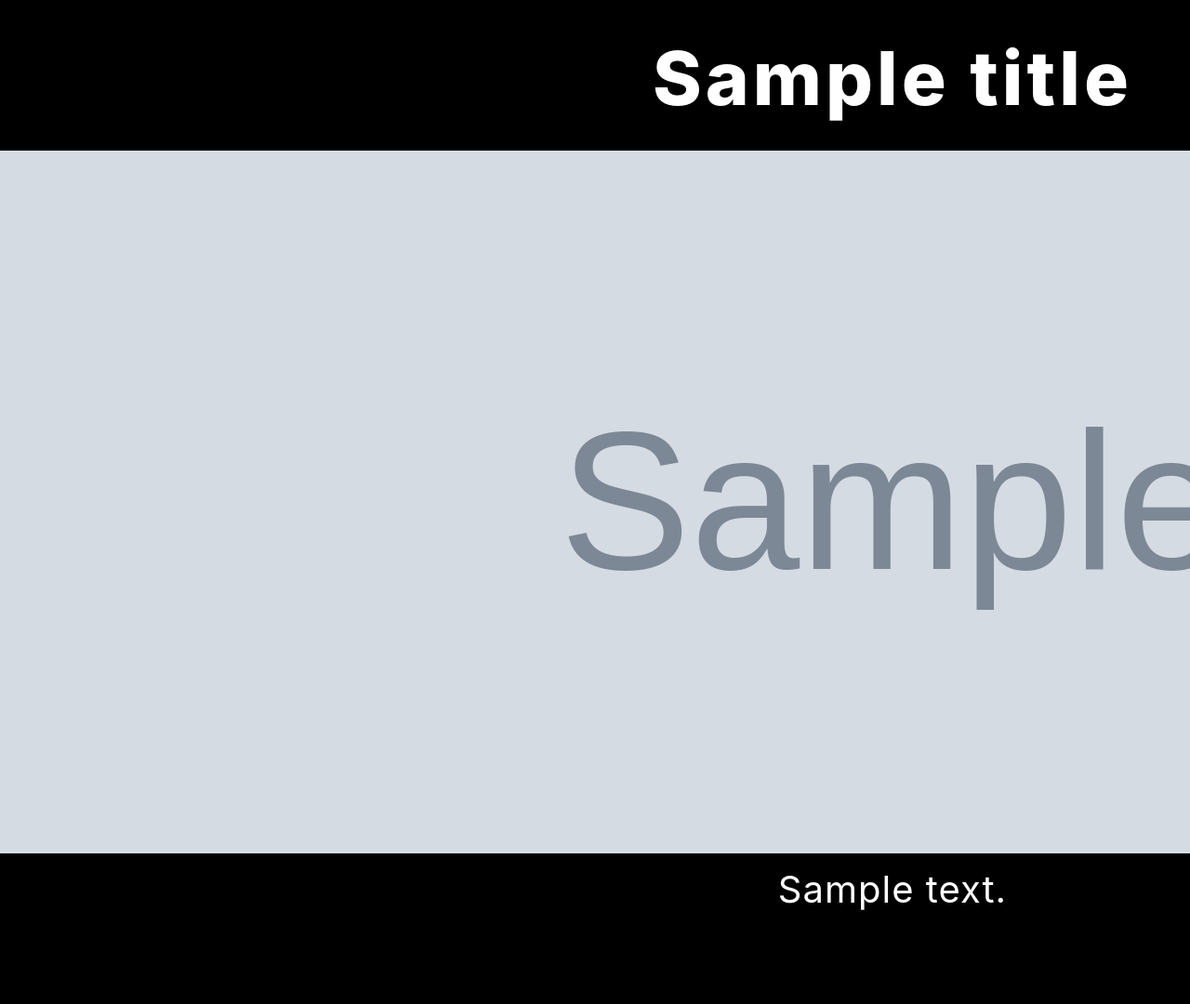
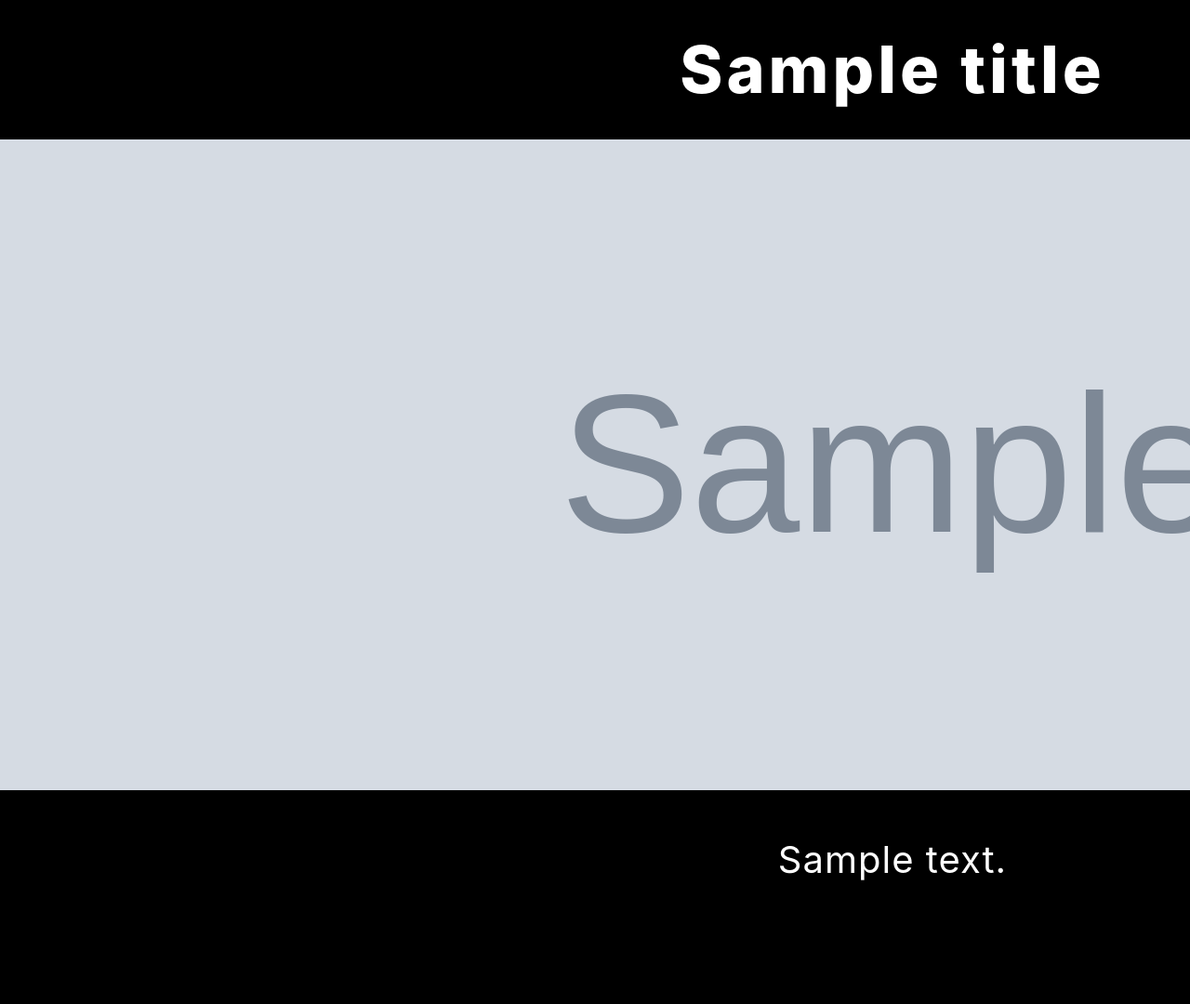
Before and after one commit to aAAaqwq/Pixelle-Video, a Python web app: template templates/1920x1080/film.html in a window 1280 px wide; the page is wider, and only the part inside the window is pictured. Shown: that part at 93% size. Run offline with Jinja, Linux system fonts and the light colour scheme; the template is opened without the code that fills it: most values are stand-ins (such as "Sample title", 1, 10 or a date in 2020); grey boxes marked "Sample" are stand-in pictures.

Commit message:
feat: update templates

```diff
--- a/templates/1920x1080/film.html
+++ b/templates/1920x1080/film.html
@@ -28,40 +28,58 @@
             align-items: center;
         }
 
+        .main {
+            width: 100%;
+            height: 1000px;
+            margin-bottom: 80px;
+        }
+
+        .top {
+         	width: 100%;
+         	height: 15%;
+        	display: flex;
+        	justify-content: center;
+        	align-items: center;
+         	padding: 0 60px;
+         	z-index: 1;
+        }
+
         .title {
-        	position: absolute;
-        	top: -30px;
-        	left: 50%;
-        	transform: translate(-50%, -100%);
-            max-width: 90%;
+            width: 100%; /* 稍微调整以适应全宽图片 */
             text-align: center;
-            font-size: 80px;
+            font-size: 70px;
             font-weight: 800;
             line-height: 1.2;
             text-shadow: 0 6px 22px rgba(0,0,0,0.6);
             letter-spacing: 4px;
         }
 
-        .main {
-        	position: relative;
+        .middle {
             width: 100%;
             height: 70%;
             /*display: block;*/
         }
 
-        .main img {
-        	width: 100%;
-        	height: 100%;
+        .middle img {
+            width: 100%;
+            height: 100%;
             object-fit: cover; /* 改为 cover 填满宽度 */
             display: block;
         }
 
+        .bottom {
+         	width: 100%;
+         	height: 15%;
+    		display: flex;
+        	justify-content: center;
+        	align-items: center;
+         	padding: 0 60px;
+         	z-index: 1;
+        }
+
         .text {
-        	position: absolute;
-        	top: 102%;
-        	left: 50%;
-        	transform: translate(-50%, 0);
-            max-width: 90%; /* 稍微调整以适应全宽图片 */
+            width: 100%; /* 稍微调整以适应全宽图片 */
+            padding: 0 60px;
             text-align: center;
             font-size: 40px;
             font-weight: 400;
@@ -74,15 +92,24 @@
                          -3px  3px 0 #000,
                           3px  3px 0 #000,
                           0 10px 24px rgba(0,0,0,0.6);
+            white-space: nowrap;
+            overflow: hidden;
+            text-overflow: ellipsis;
         }
     </style>
 </head>
 <body>
+    <div class="main">
+        <div class="top">
+            <div class="title">{{title}}</div>
+        </div>
+        <div class="middle">
+            <img src="{{image}}" alt="内容图片">
 
-    <div class="main">
-    	<div class="title">{{title}}</div>
-    	<img src="{{image}}" alt="内容图片">
-    	<div class="text">{{text}}</div>
-	</div>
+        </div>
+        <div class="bottom">
+            <div class="text">{{text}}</div>
+        </div>
+    </div>
 </body>
 </html>
```
Also changed, not shown: templates/1080x1920/blur_card.html (+13 -15 lines), templates/1080x1920/full.html (+12 -11 lines), templates/1920x1080/full.html (+27 -22 lines).
